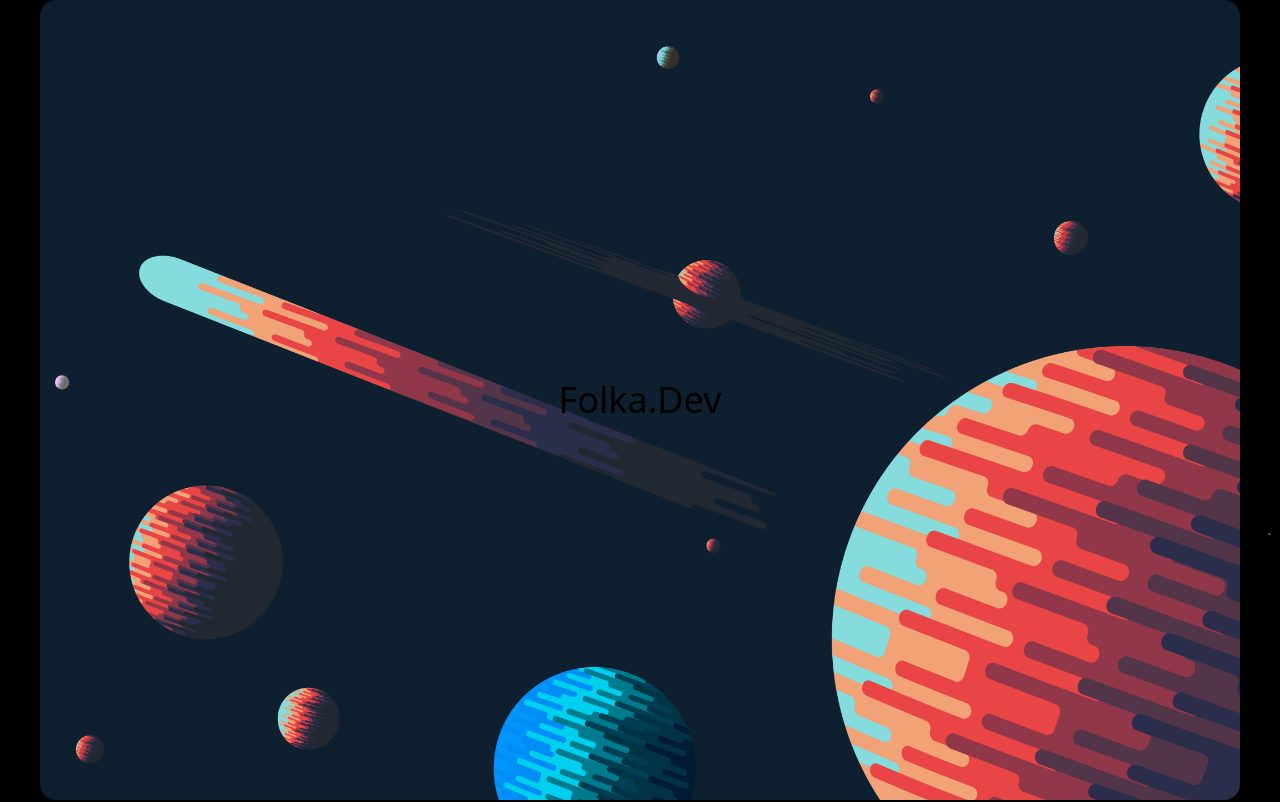
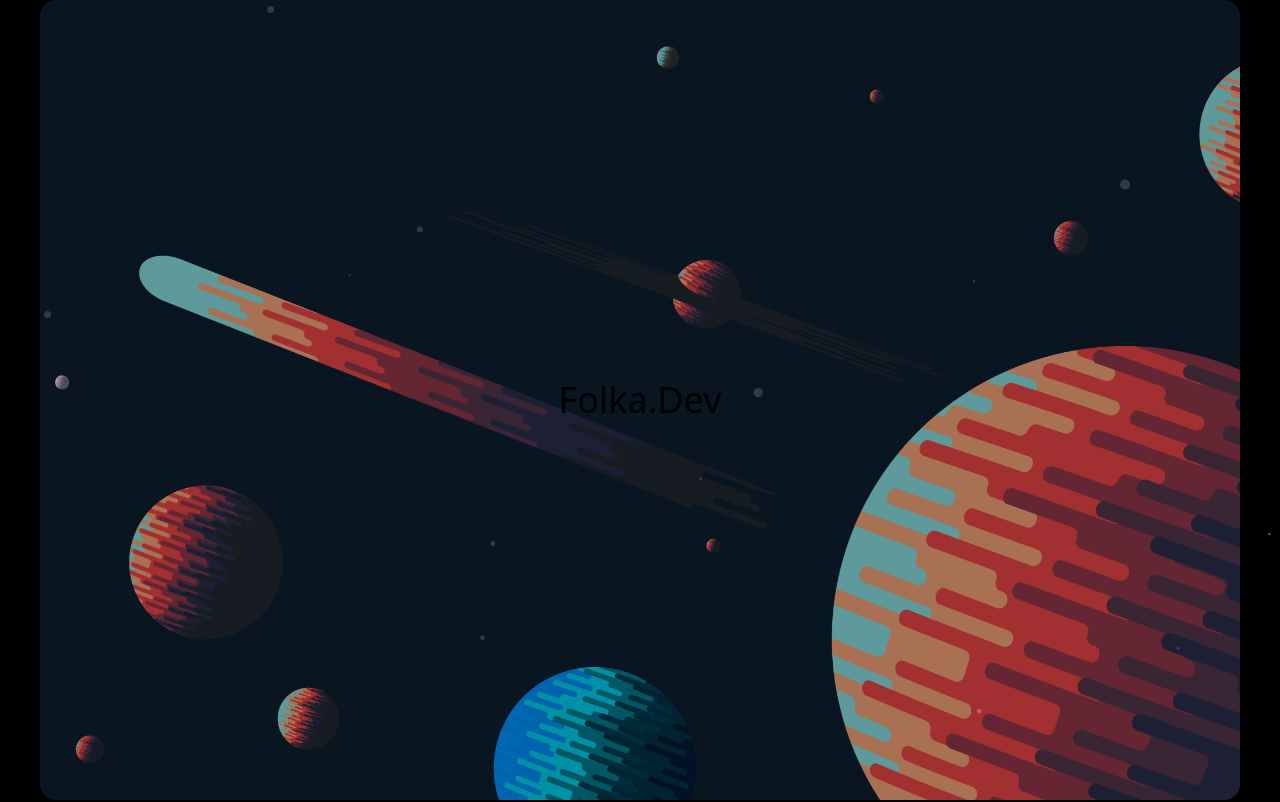
Before and after one commit to Folka2134/folka-portfolio, a React (Vite) app: page / in a window 1280 px wide. Shown: the top 802 px of the page. Built offline with nearby package versions, Linux system fonts and the light colour scheme.

Commit message:
updated styles

```diff
--- a/src/components/Header.tsx
+++ b/src/components/Header.tsx
@@ -1,6 +1,6 @@
 const Header = () => {
   return (
-    <div className="bg-header-image flex h-52 items-center justify-center rounded-2xl bg-contain md:h-96 xl:min-h-screen xl:bg-cover xl:bg-no-repeat">
+    <div className="flex h-52 items-center justify-center rounded-2xl bg-[url(src/assets/images/header-background.jpg)] bg-contain opacity-70 md:h-96 xl:min-h-screen xl:bg-cover xl:bg-no-repeat">
       <h1 className="font-header text-4xl">Folka.Dev</h1>
     </div>
   );
```
